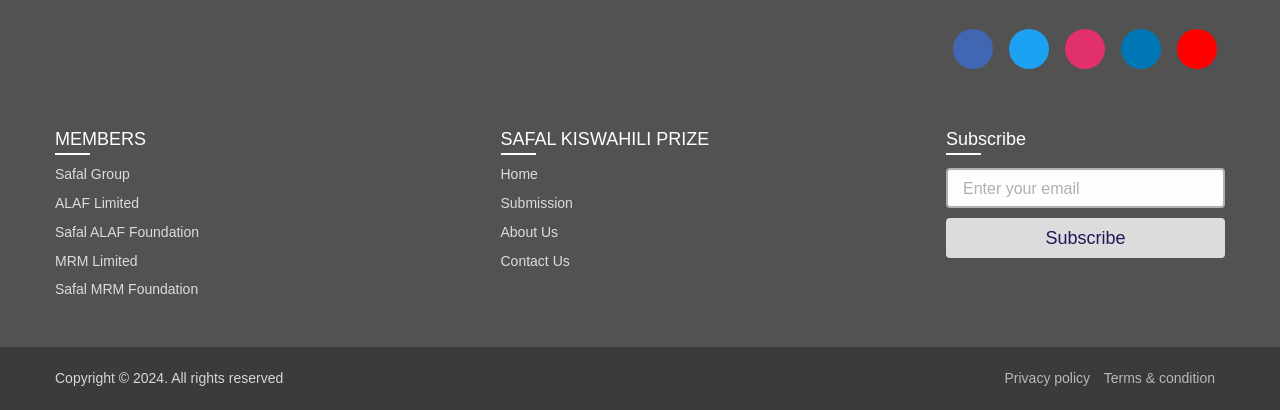
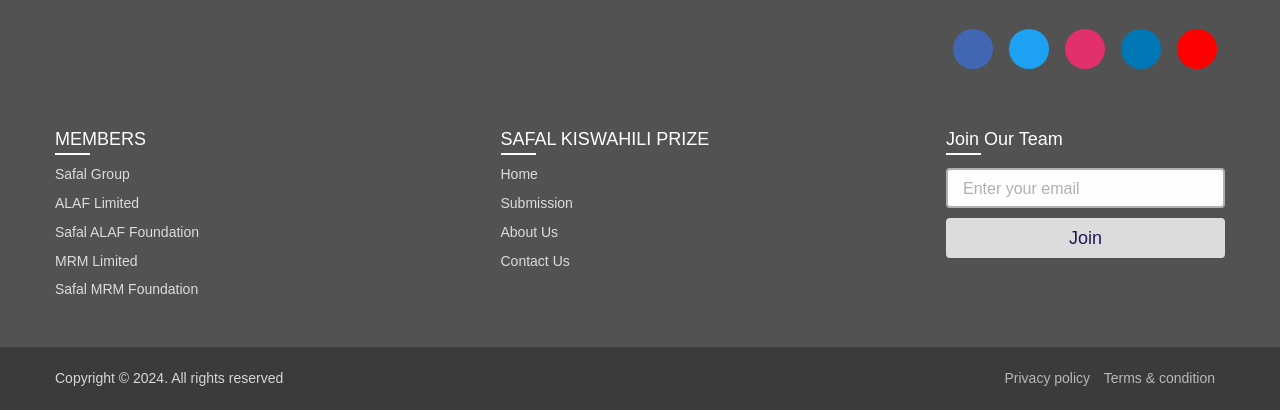
Before and after one commit to unknownINTRUDER/prize, a PHP site: page / in a window 1280 px wide. Shown: the part 3991-4401 px from the top of the page. Run offline with PHP 8.4, Linux system fonts and the light colour scheme.

Commit message:
Add files via upload

```diff
--- a/index.php
+++ b/index.php
@@ -118,9 +118,9 @@
         <li><a href="#">Contact Us</a></li>
       </ul>
       <ul class="box input-box">
-        <li class="link_name">Subscribe</li>
+        <li class="link_name">Join Our Team</li>
         <li><input type="text" placeholder="Enter your email"></li>
-        <li><input type="button" value="Subscribe"></li>
+        <li><input type="button" value="Join"></li>
       </ul>
     </div>
   </div>
```
